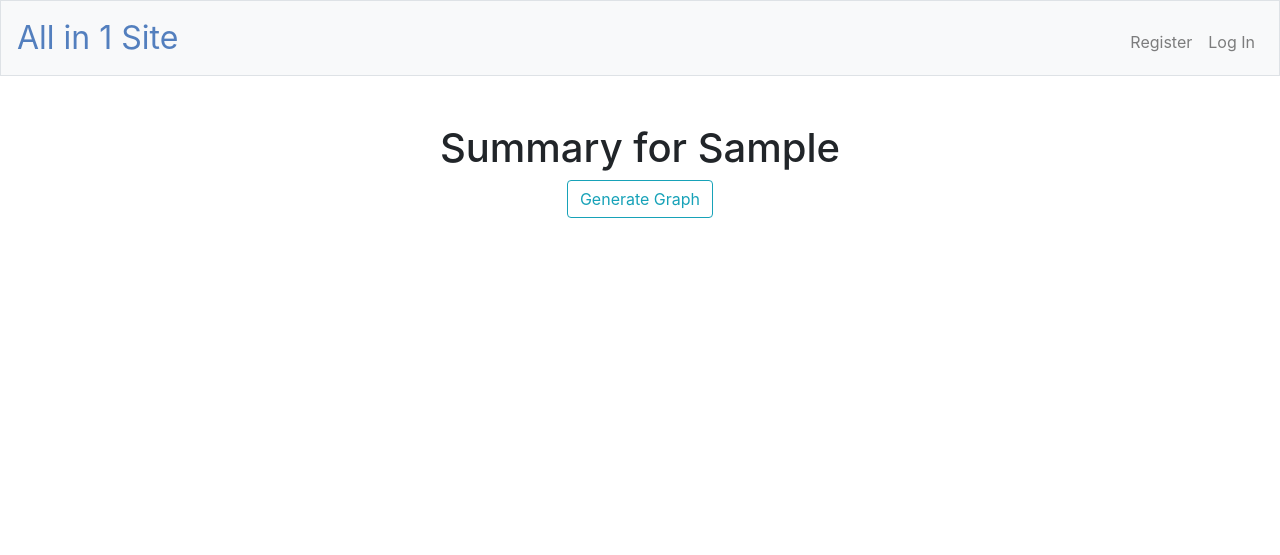
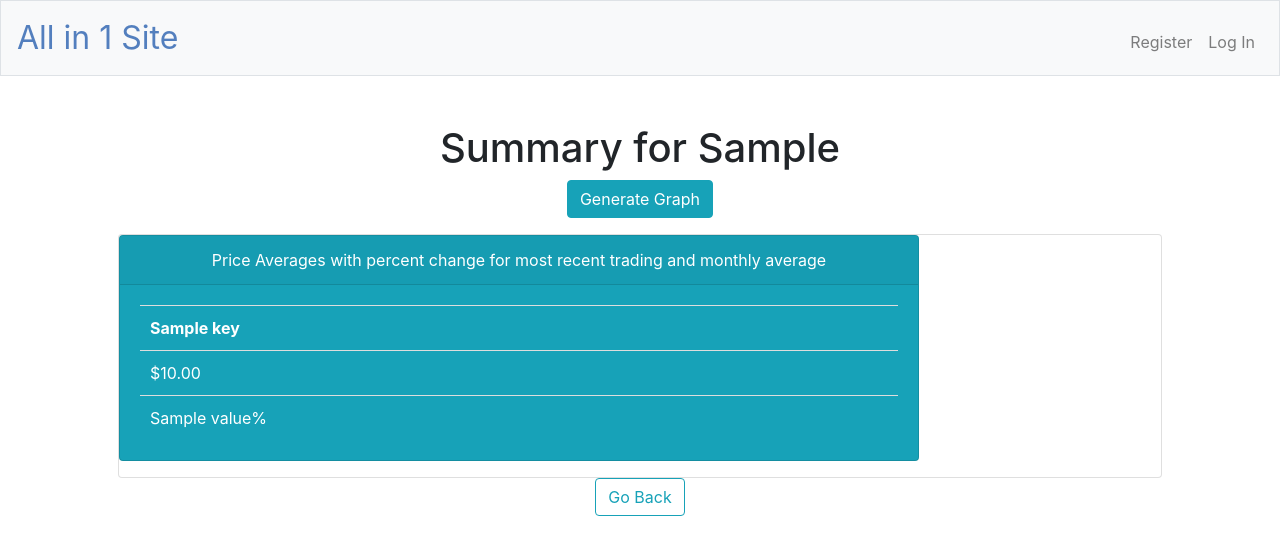
Before and after one commit to StephenTrainor/project, a Flask app: template templates/summary.html in a window 1280 px wide. Shown: the top 555 px of the page. Run offline with Flask 2, Linux system fonts and the light colour scheme; the template is opened without the code that fills it: most values are stand-ins (such as "Sample title", 1, 10 or a date in 2020); some libraries are stand-ins or nearby versions.

Commit message:
Small fixes and tweaks

```diff
--- a/application.py
+++ b/application.py
@@ -210,7 +210,18 @@ def stock():
             weekly[cols[m]] /= 5
             monthly[cols[m]] /= 20
 
-        return render_template("summary.html", ticker_symbol=symbol)
+            week_percent[cols[m]] = percent(weekly[cols[m]], data[cols[m]][len(data) - 1])
+            month_percent[cols[m]] = percent(monthly[cols[m]], data[cols[m]][len(data) - 1])
+
+        return render_template("summary.html",
+                               ticker_symbol=symbol,
+                               month_percent=month_percent,
+                               week_percent=week_percent,
+                               prev_percent=prev_percent,
+                               monthly=monthly,
+                               weekly=weekly,
+                               prev=prev,
+                               all_time=all_time)
 
     else:
         return render_template("stock.html")
--- a/templates/summary.html
+++ b/templates/summary.html
@@ -9,7 +9,49 @@
 
     <form class="form-group" action="/candle" method="post">
         <div>
-            <button class="btn btn-outline-info" type="submit">Generate Graph</button>
+            <button class="btn btn-info" type="submit">Generate Graph</button>
+        </div>
+    </form>
+    <div class="card-group">
+        <div id="month_prices" class="card"><div class="card text-white bg-info mb-3" style="max-width: 50rem;">
+            <div class="card-header">Price Averages with percent change for most recent trading and monthly average</div>
+                <div class="card-body">
+                    <table>
+                        <thead>
+                            {% for key, value in monthly.items() %}
+                                <th>{{ key }}</th>
+                            {% endfor %}
+                        </thead>
+                        <tbody>
+                        <tr>
+                            {% for key, value in monthly.items() %}
+                                {% if key == 'Volume' %}
+                                    <td class="card-text">{{ value|round|int }} shares</td>
+                                {% else %}
+                                    <td class="card-text">{{ "$%.2f"|format(value|float) }}</td>
+                                {% endif %}
+                            {% endfor %}
+                            </tr>
+
+                            <tr>
+                            {% for key, value in month_percent.items() %}
+                                {% if key == 'Close' %}
+                                    <td id="month_percent_close" class="card-text">{{ value }}%</td>
+                                {% else %}
+                                    <td class="card-text">{{ value }}%</td>
+                                {% endif %}
+                            {% endfor %}
+                            </tr>
+                        </tbody>
+                    </table>
+                </div>
+            </div>
+        </div>
+    </div>
+
+    <form class="form-group" action="/stock" method="get">
+        <div>
+            <button class="btn btn-outline-info" type="submit">Go Back</button>
         </div>
     </form>
 {% endblock %}
```
Also changed, not shown: templates/stock.html (+6 -1 lines).
